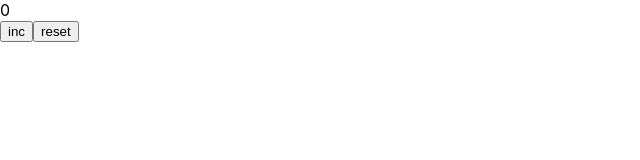
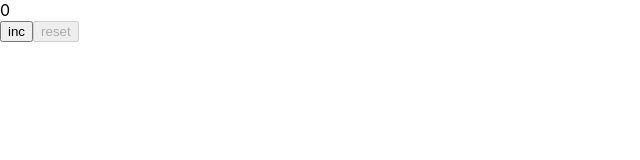
Before and after one commit to exleonardo/Counter, a React (Create React App) app: page / in a window 1280 px wide. Shown: the top 160 px of the page, without its empty margins (0-640 px from the left). Built offline with nearby package versions, Linux system fonts and the light colour scheme.

Commit message:
Add  state inc

```diff
--- a/src/App.tsx
+++ b/src/App.tsx
@@ -4,19 +4,24 @@ import './App.css';
 import Button from "./components/Button";
 
 function App() {
-  let [inc,setInc]= useState<number>(0)
+
+  let [inc,setInc]= useState<number>(0);
+  let minValue = 0;
+  let maxValue = 5;
 
   const iteration = ()=>{
+    minValue++
     setInc(++inc)
   }
-const resetInc = ()=>{
+  const resetInc = ()=>{
   setInc(0)
 }
+
     return (
         <div>
               <div>{inc}</div>
-            <Button name={"inc"} callBack={iteration}/>
-            <Button name={"reset"} callBack={resetInc}/>
+            <Button name={"inc"} callBack={iteration} hide={maxValue>inc}/>
+            <Button name={"reset"} callBack={resetInc} hide={inc>minValue}  />
         </div>
     );
 }
--- a/src/components/Button.tsx
+++ b/src/components/Button.tsx
@@ -3,13 +3,14 @@ import React from "react";
 type ButtonType = {
   name:string
   callBack:()=>void
+  hide:boolean
 }
 const Button = (props:ButtonType) => {
-  const {name,callBack}= props
+  const {name,callBack,hide}= props
 
   return (
 
-    <button onClick={callBack}>{name}</button>
+    <button onClick={callBack} disabled={!hide}>{name}</button>
   );
 };
 
```
